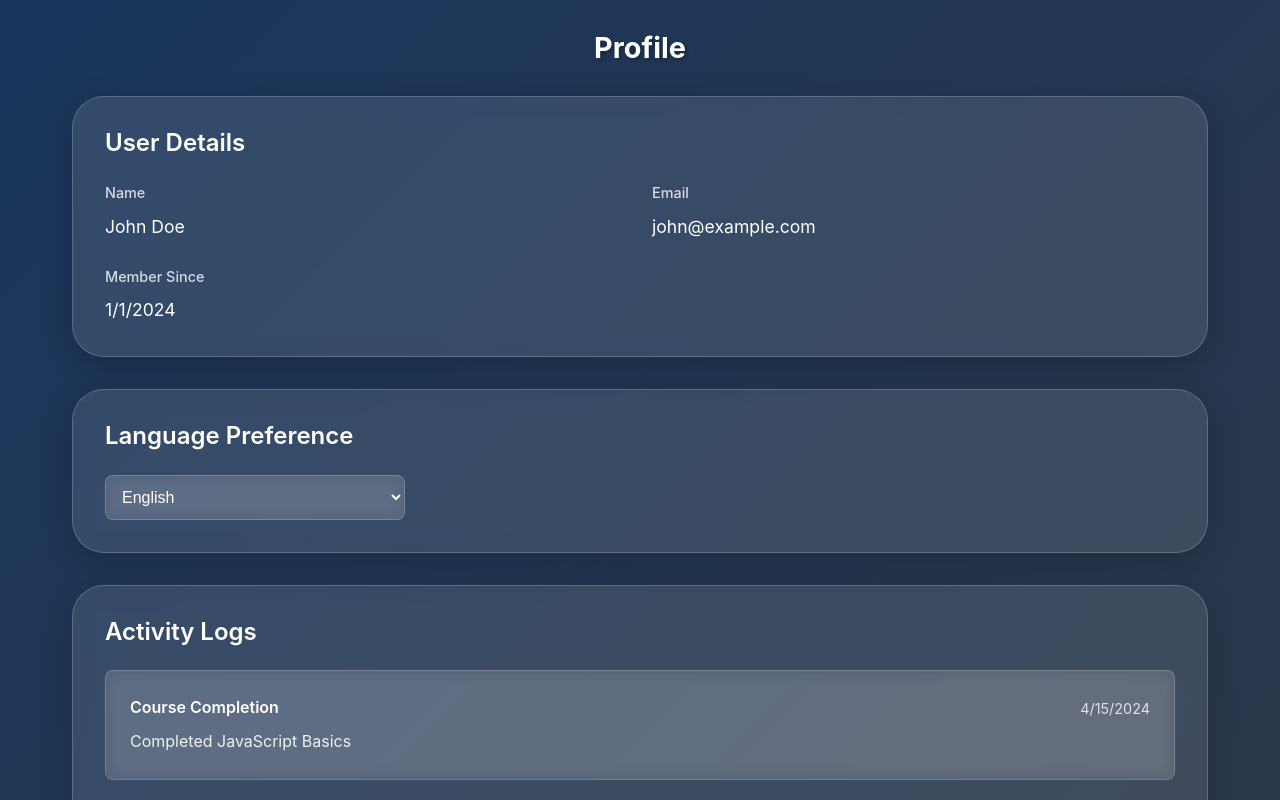
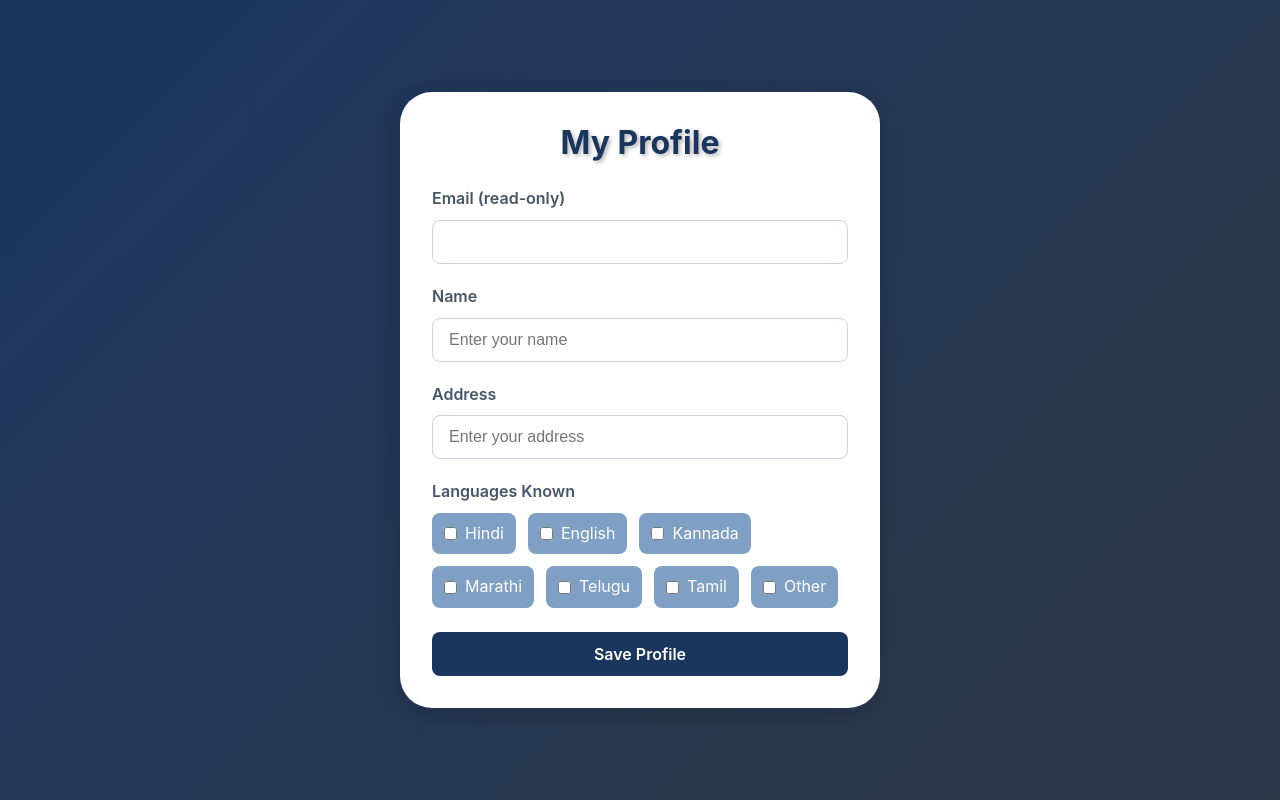
Before and after one commit to ShaileshPawale2004/e-Sakhi, a React (Vite) app: page /profile in a window 1280 px wide. Shown: the top 800 px of the page. Built offline with nearby package versions, Linux system fonts and the light colour scheme.

Commit message:
Update Profile Page with GA

```diff
--- a/src/firebase.js
+++ b/src/firebase.js
@@ -1,7 +1,8 @@
 // src/firebase.js
 import { initializeApp } from "firebase/app";
-import { getAuth }        from "firebase/auth";
-import { getAnalytics }   from "firebase/analytics";
+import { getAuth } from "firebase/auth";
+import { getAnalytics } from "firebase/analytics";
+import { getFirestore } from "firebase/firestore";
 
 const firebaseConfig = {
   apiKey: "AIzaSyBTT19E3RjiWzNVNqNNK0O2st1dsVuz0a0",
@@ -14,9 +15,15 @@ const firebaseConfig = {
 };
 
 const app = initializeApp(firebaseConfig);
+
+// Authentication
 export const auth = getAuth(app);
 
-// initialize Analytics only in the browser
-export const analytics = typeof window !== "undefined"
-  ? getAnalytics(app)
-  : null;
+// Analytics (only in browser)
+export const analytics =
+  typeof window !== "undefined"
+    ? getAnalytics(app)
+    : null;
+
+// Firestore
+export const db = getFirestore(app);
--- a/src/pages/Profile.jsx
+++ b/src/pages/Profile.jsx
@@ -1,95 +1,133 @@
-import { useState, useEffect } from 'react';
+import React, { useState, useEffect } from 'react';
+import { auth, db } from '../firebase';
+import { doc, getDoc, setDoc } from 'firebase/firestore';
+import { analytics } from '../firebase';
+import { logEvent } from 'firebase/analytics';
 import '../styles/Profile.css';
 
+const AVAILABLE_LANGUAGES = [
+  'Hindi',
+  'English',
+  'Kannada',
+  'Marathi',
+  'Telugu',
+  'Tamil',
+  'Other'
+];
+
 const Profile = () => {
-  const [userProfile, setUserProfile] = useState({
-    name: 'John Doe',
-    email: 'john@example.com',
-    preferredLanguage: 'English',
-    joinDate: '2024-01-01',
-  });
+  const user = auth.currentUser;
+  const uid  = user?.uid;
+  const [email, setEmail]       = useState('');
+  const [name, setName]         = useState('');
+  const [address, setAddress]   = useState('');
+  const [languages, setLanguages] = useState([]);
+  const [msg, setMsg]           = useState('');
 
-  const [activities, setActivities] = useState([
-    {
-      id: 1,
-      type: 'Course Completion',
-      details: 'Completed JavaScript Basics',
-      date: '2024-04-15',
-    },
-    {
-      id: 2,
-      type: 'Quiz Score',
-      details: 'Scored 95% in React Fundamentals',
-      date: '2024-04-10',
-    },
-  ]);
+  // Log page_view on mount
+  useEffect(() => {
+    if (analytics) {
+      logEvent(analytics, 'page_view', {
+        page_path: window.location.pathname
+      });
+    }
+  }, []);
 
-  const languages = ['English', 'Spanish', 'French', 'German', 'Mandarin'];
+  // Load existing profile data
+  useEffect(() => {
+    if (user?.email) setEmail(user.email);
 
-  const handleLanguageChange = (e) => {
-    setUserProfile(prev => ({
-      ...prev,
-      preferredLanguage: e.target.value
-    }));
+    if (uid) {
+      const ref = doc(db, 'users', uid);
+      getDoc(ref).then(snap => {
+        if (snap.exists()) {
+          const data = snap.data();
+          setName(data.name || '');
+          setAddress(data.address || '');
+          setLanguages(data.languages || []);
+        }
+      });
+    }
+  }, [user, uid]);
+
+  const toggleLanguage = (lang) => {
+    setLanguages(prev =>
+      prev.includes(lang) ? prev.filter(l => l !== lang) : [...prev, lang]
+    );
+  };
+
+  const handleSave = async () => {
+    if (analytics) {
+      logEvent(analytics, 'profile_save', { email, name, address, languages });
+    }
+    if (!uid) {
+      setMsg('Please log in to save your profile.');
+      return;
+    }
+    try {
+      const ref = doc(db, 'users', uid);
+      await setDoc(ref, { email, name, address, languages }, { merge: true });
+      setMsg('Profile saved successfully!');
+      setTimeout(() => setMsg(''), 3000);
+    } catch (err) {
+      console.error(err);
+      setMsg('Error saving profile: ' + err.message);
+    }
   };
 
   return (
     <div className="profile-container">
-      <div className="profile-content">
-      <h1 className="profile-title">Profile</h1>
+      <div className="profile-form">
+        <h2 className="profile-title">My Profile</h2>
 
-      {/* User Details Section */}
-      <section className="profile-section">
-        <h2>User Details</h2>
-        <div className="user-info">
-          <div className="info-group">
-            <label>Name</label>
-            <p>{userProfile.name}</p>
-          </div>
-          <div className="info-group">
-            <label>Email</label>
-            <p>{userProfile.email}</p>
-          </div>
-          <div className="info-group">
-            <label>Member Since</label>
-            <p>{new Date(userProfile.joinDate).toLocaleDateString()}</p>
-          </div>
-        </div>
-      </section>
+        <label className="profile-label">Email (read-only)</label>
+        <input
+          type="email"
+          className="profile-input"
+          value={email}
+          readOnly
+        />
 
-      {/* Language Preference Section */}
-      <section className="profile-section">
-        <h2>Language Preference</h2>
-        <div className="language-selector">
-          <select
-            value={userProfile.preferredLanguage}
-            onChange={handleLanguageChange}
-            className="profile-select"
-          >
-            {languages.map(lang => (
-              <option key={lang} value={lang}>{lang}</option>
-            ))}
-          </select>
-        </div>
-      </section>
+        <label className="profile-label">Name</label>
+        <input
+          type="text"
+          className="profile-input"
+          placeholder="Enter your name"
+          value={name}
+          onChange={e => setName(e.target.value)}
+        />
 
-      {/* Activity Logs Section */}
-      <section className="profile-section">
-        <h2>Activity Logs</h2>
-        <div className="activity-list">
-          {activities.map(activity => (
-            <div key={activity.id} className="activity-item">
-              <div className="activity-header">
-                <span className="activity-type">{activity.type}</span>
-                <span className="activity-date">
-                  {new Date(activity.date).toLocaleDateString()}
-                </span>
-              </div>
-              <p className="activity-details">{activity.details}</p>
-            </div>
+        <label className="profile-label">Address</label>
+        <input
+          type="text"
+          className="profile-input"
+          placeholder="Enter your address"
+          value={address}
+          onChange={e => setAddress(e.target.value)}
+        />
+
+        <label className="profile-label">Languages Known</label>
+        <div className="profile-checkbox-group">
+          {AVAILABLE_LANGUAGES.map(lang => (
+            <label key={lang} className="profile-checkbox">
+              <input
+                type="checkbox"
+                checked={languages.includes(lang)}
+                onChange={() => toggleLanguage(lang)}
+              />
+              {lang}
+            </label>
           ))}
         </div>
-      </section>
+
+        <button
+          className="btn btn-primary profile-save-btn"
+          onClick={handleSave}
+        >
+          Save Profile
+        </button>
+
+        {msg && <p className="profile-message">{msg}</p>}
       </div>
     </div>
   );
--- a/src/styles/Profile.css
+++ b/src/styles/Profile.css
@@ -131,3 +131,119 @@
     grid-template-columns: repeat(2, 1fr);
   }
 }
+
+
+
+
+
+
+/* Profile Page Container */
+.profile-container {
+display: flex;
+justify-content: center;
+align-items: center;
+min-height: 100vh;
+padding: 2rem;
+background: linear-gradient(135deg, #1a365d, #2d3748);
+}
+
+/* Card */
+.profile-form {
+background: #fff;
+max-width: 480px;
+width: 100%;
+padding: 2rem;
+border-radius: var(--radius-lg);
+box-shadow: 0 8px 24px rgba(0, 0, 0, 0.1);
+}
+
+/* Title */
+.profile-title {
+text-align: center;
+font-size: 2rem;
+margin-bottom: 1.5rem;
+color: var(--primary);
+}
+
+/* Labels */
+.profile-label {
+display: block;
+margin-bottom: 0.5rem;
+font-weight: 600;
+color: var(--text-secondary);
+}
+
+/* Inputs */
+.profile-input {
+width: 100%;
+padding: 0.75rem 1rem;
+margin-bottom: 1.25rem;
+border: 1px solid #cbd5e0;
+border-radius: var(--radius-md);
+font-size: 1rem;
+transition: border-color var(--transition);
+}
+.profile-input:focus {
+outline: none;
+border-color: var(--primary);
+box-shadow: 0 0 0 2px rgba(26, 54, 93, 0.1);
+}
+
+/* Checkbox Group */
+.profile-checkbox-group {
+display: flex;
+flex-wrap: wrap;
+gap: 0.75rem;
+margin-bottom: 1.5rem;
+}
+.profile-checkbox {
+display: flex;
+align-items: center;
+background: #809fc5;
+padding: 0.5rem 0.75rem;
+border-radius: var(--radius-md);
+cursor: pointer;
+transition: background var(--transition);
+}
+.profile-checkbox input {
+margin-right: 0.5rem;
+}
+.profile-checkbox:hover {
+background: #1a365d;
+}
+
+/* Save Button */
+.profile-save-btn {
+width: 100%;
+padding: 0.75rem;
+background: var(--primary);
+color: #fff;
+font-size: 1rem;
+font-weight: 600;
+border: none;
+border-radius: var(--radius-md);
+cursor: pointer;
+transition: background var(--transition), transform var(--transition);
+}
+.profile-save-btn:hover {
+background: var(--primary-dark);
+transform: translateY(-2px);
+}
+
+/* Feedback Message */
+.profile-message {
+text-align: center;
+margin-top: 1rem;
+font-size: 0.95rem;
+color: #16a34a; /* success green */
+}
+
+/* Responsive */
+@media (max-width: 600px) {
+.profile-form {
+  padding: 1.5rem;
+}
+.profile-title {
+  font-size: 1.75rem;
+}
+}
```
Lines whose indentation alone changed are shown as unchanged.
